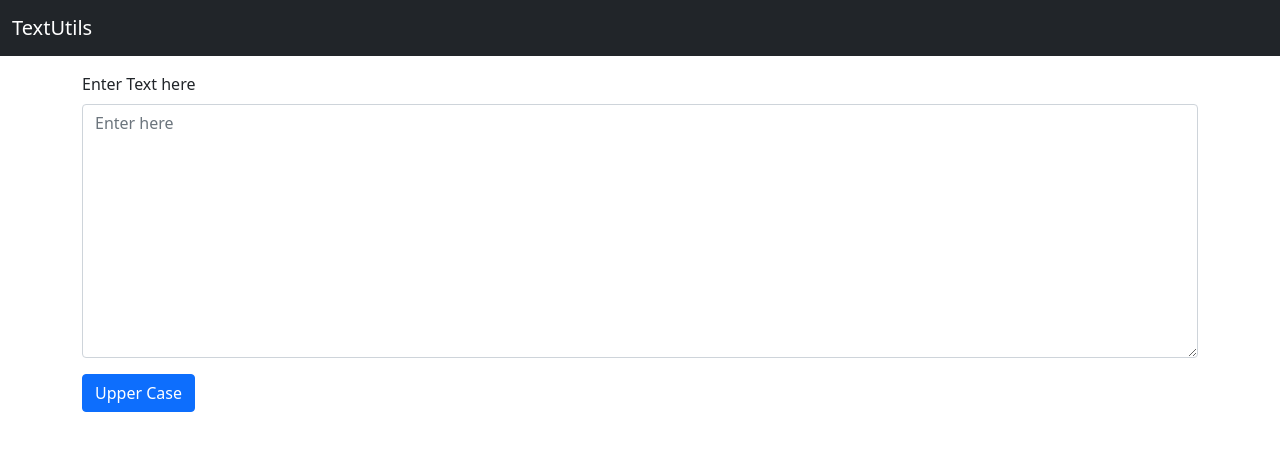
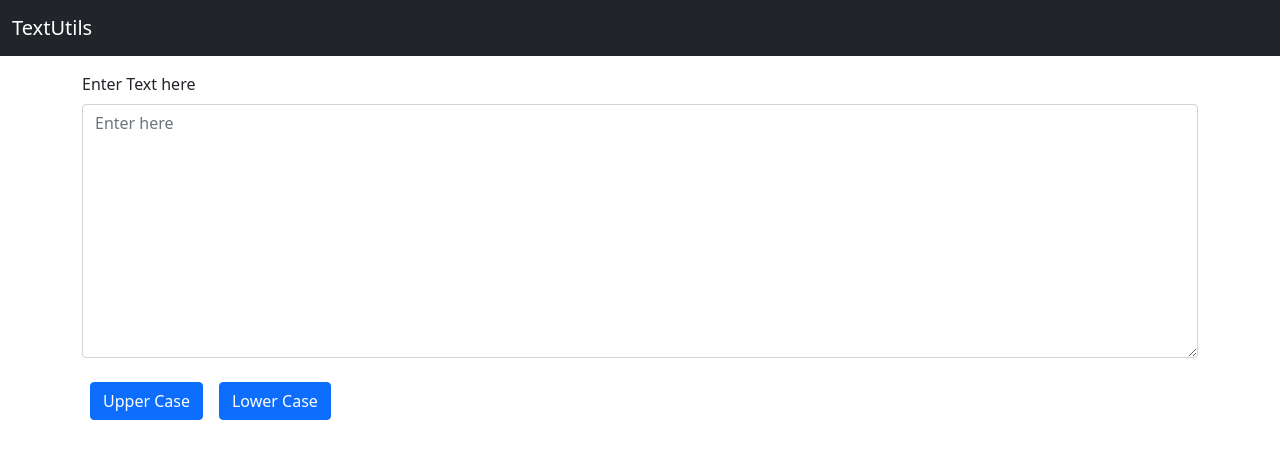
Before and after one commit to cybersaksham/React-Textutils, a React (Create React App) app: page / in a window 1280 px wide. Shown: the top 458 px of the page. Built offline with nearby package versions, Linux system fonts and the light colour scheme.

Commit message:
lowercase functionality

```diff
--- a/src/components/Form.js
+++ b/src/components/Form.js
@@ -9,6 +9,9 @@ export default function Form() {
 
   // Function to change into uppercase
   const handleUpCase = () => setText(text.toUpperCase());
+
+  // Function to change into lowercase
+  const handleLowCase = () => setText(text.toLowerCase());
 
   return (
     <div className="container my-3">
@@ -25,8 +28,11 @@ export default function Form() {
           placeholder="Enter here"
         ></textarea>
       </div>
-      <button onClick={handleUpCase} className="btn btn-primary">
+      <button onClick={handleUpCase} className="m-2 btn btn-primary">
         Upper Case
+      </button>
+      <button onClick={handleLowCase} className="m-2 btn btn-primary">
+        Lower Case
       </button>
     </div>
   );
```
